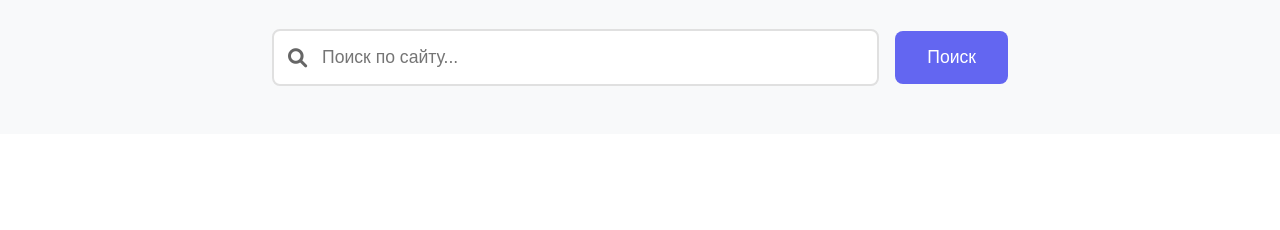
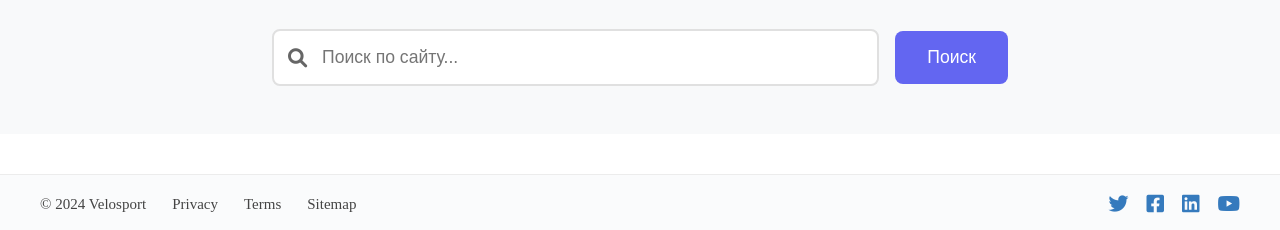
Before and after one commit to M1rei/Cycling, a plain HTML site: page index.html in a window 1280 px wide. Shown: the part 873-1103 px from the top of the page. Before the commit the page ends 1007 px from the top, so only its background shows below. Drawn offline with Linux system fonts and the light colour scheme.

Commit message:
Добавил футер на сайт

```diff
--- a/index.html
+++ b/index.html
@@ -38,5 +38,21 @@
             <button class="search-button">Поиск</button>
         </div>
     </section>
+    <!-- Footer -->
+    <footer class="site-footer">
+        <div class="footer-left">
+            <span>© 2024 Velosport</span>
+            <a href="#">Privacy</a>
+            <a href="#">Terms</a>
+            <a href="#">Sitemap</a>
+        </div>
+        <div class="footer-right">
+            <a href="#" class="footer-social" aria-label="Twitter"><i class="fab fa-twitter"></i></a>
+            <a href="#" class="footer-social" aria-label="Facebook"><i class="fab fa-facebook-square"></i></a>
+            <a href="#" class="footer-social" aria-label="LinkedIn"><i class="fab fa-linkedin"></i></a>
+            <a href="#" class="footer-social" aria-label="YouTube"><i class="fab fa-youtube"></i></a>
+        </div>
+    </footer>
+    <!-- /Footer -->
 </body>
 </html>
--- a/main.css
+++ b/main.css
@@ -1127,3 +1127,66 @@ body {
 .open-navigator:hover {
     background-color: #357abd;
 }
+
+/* Минималистичный футер по макету */
+.site-footer {
+    background: #fafbfc;
+    border-top: 1px solid #ececec;
+    display: flex;
+    justify-content: space-between;
+    align-items: center;
+    padding: 18px 40px 14px 40px;
+    font-size: 15px;
+    color: #444;
+    margin-top: 40px;
+    flex-wrap: wrap;
+}
+
+.footer-left {
+    display: flex;
+    align-items: center;
+    gap: 18px;
+    flex-wrap: wrap;
+}
+
+.footer-left a {
+    color: #444;
+    text-decoration: none;
+    margin-left: 8px;
+    margin-right: 0;
+    font-size: 15px;
+    transition: color 0.2s;
+}
+
+.footer-left a:hover {
+    color: #357abd;
+    text-decoration: underline;
+}
+
+.footer-right {
+    display: flex;
+    align-items: center;
+    gap: 18px;
+}
+
+.footer-social {
+    color: #357abd;
+    font-size: 20px;
+    transition: color 0.2s;
+}
+
+.footer-social:hover {
+    color: #e74c3c;
+}
+
+@media (max-width: 600px) {
+    .site-footer {
+        flex-direction: column;
+        align-items: flex-start;
+        padding: 18px 10px 14px 10px;
+        font-size: 14px;
+    }
+    .footer-right {
+        margin-top: 10px;
+    }
+}
```
Also changed, not shown: articles.html (+17 -0 lines), athletes.html (+17 -0 lines), resources.html (+17 -0 lines), routes.html (+17 -0 lines).
